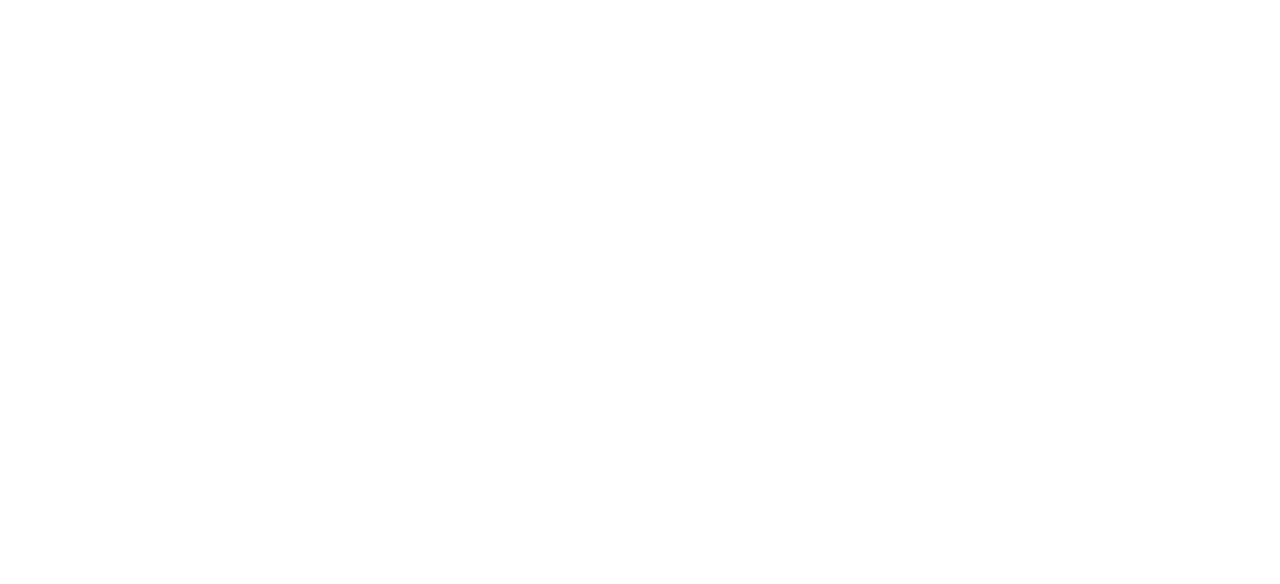
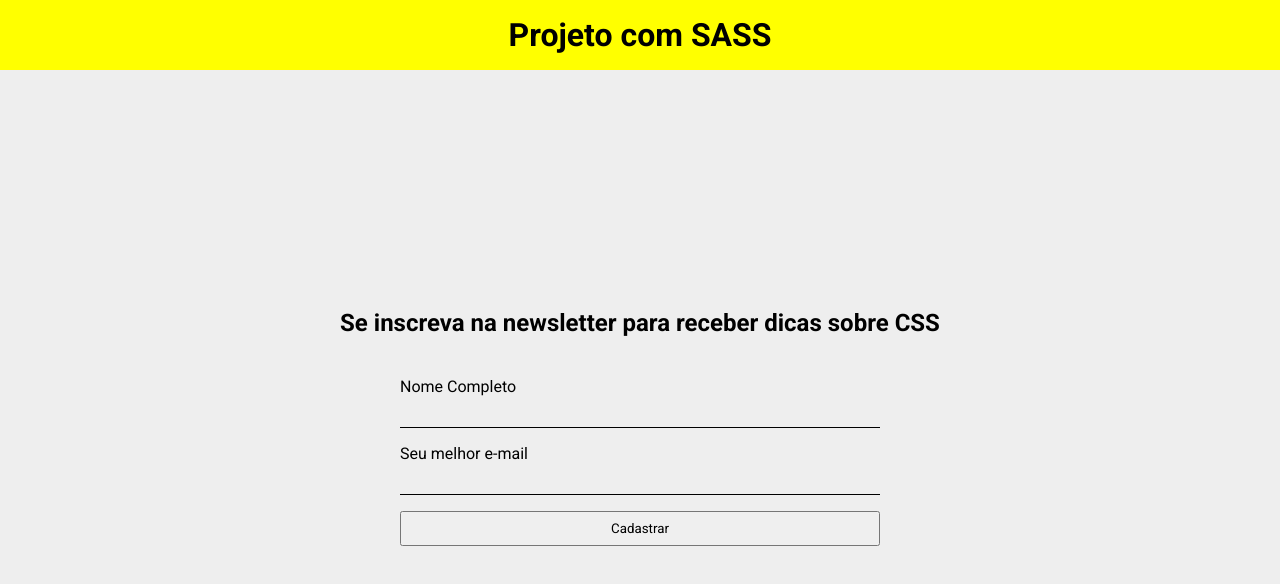
Before and after one commit to GuilhermeMurata/modulo_15, a website: page index.html in a window 1280 px wide. Drawn offline with nearby package versions, Linux system fonts and the light colour scheme; files that its build step writes are made by us from their sources.

Commit message:
Projeto SASS

```diff
--- a/index.html
+++ b/index.html
@@ -1,12 +1,29 @@
 <!DOCTYPE html>
-<html lang="en">
+<html lang="pt-BR">
 <head>
     <meta charset="UTF-8">
     <meta name="viewport" content="width=device-width, initial-scale=1.0">
-    <title>Document</title>
+    <title>Projeto com sass</title>
     <link rel="stylesheet" href="build/main.css">
+    <link rel="preconnect" href="https://fonts.googleapis.com">
+    <link rel="preconnect" href="https://fonts.gstatic.com" crossorigin>
+    <link href="https://fonts.googleapis.com/css2?family=Roboto:ital,wght@0,100;0,300;0,400;0,500;0,700;0,900;1,100;1,300;1,400;1,500;1,700;1,900&display=swap" rel="stylesheet">
 </head>
 <body>
-
+    <header>
+        <div class="container">
+            <h1>Projeto com SASS</h1>
+        </div>
+    </header>
+    <div class="form-container container">
+        <h2>Se inscreva na newsletter para receber dicas sobre CSS</h2>
+        <form>
+            <label for="nome-completo">Nome Completo</label>
+            <input type="text" id="nome-completo">
+            <label for="email">Seu melhor e-mail</label>
+            <input type="email" id="email">
+            <button type="submit">Cadastrar</button>
+        </form>
+    </div>
 </body>
 </html>
--- a/package.json
+++ b/package.json
@@ -4,7 +4,7 @@
   "description": "",
   "main": "index.js",
   "scripts": {
-    "sass": "sass",
+    "sass": "sass source/main.scss build/main.css --watch",
     "test": "echo \"Error: no test specified\" && exit 1"
   },
   "author": "",
--- /dev/null
+++ b/source/config/reset.scss
@@ -0,0 +1,8 @@
+@use 'variaveis';
+
+* {
+    box-sizing: border-box;
+    margin: 0;
+    padding: 0;
+    font-family: variaveis.$fontPrincipal;
+}
--- /dev/null
+++ b/source/config/variaveis.scss
@@ -0,0 +1 @@
+$fontPrincipal : Roboto, sans-serif;
--- a/source/main.scss
+++ b/source/main.scss
@@ -0,0 +1,50 @@
+@use 'config/reset';
+
+
+@mixin elementoForm() {
+    padding: 8px;
+    display: block;
+    width: 100%;
+    margin-bottom: 16px;
+}
+
+body {
+    background-color: #eee;
+}
+
+.container {
+    max-width: 1024px;
+    width: 100%;
+    margin: 0 auto;
+}
+
+header {
+    padding: 16px 0;
+    background-color: yellow;
+    text-align: center;
+}
+
+.form-container {
+    height: calc(100vh - 70px);
+    display: flex;
+    flex-direction: column;
+    justify-content: center;
+    align-items: center;
+
+    form{
+        width: 100%;
+        max-width: 480px;
+        margin-top: 40px;
+
+        input {
+            @include elementoForm();
+            background-color: transparent;
+            border: none;
+            border-bottom: 1px solid #000;
+        }
+
+        button {
+            @include elementoForm();
+        }
+    }
+}
```
Also changed, not shown: build/main.css (added), 1 other file.
